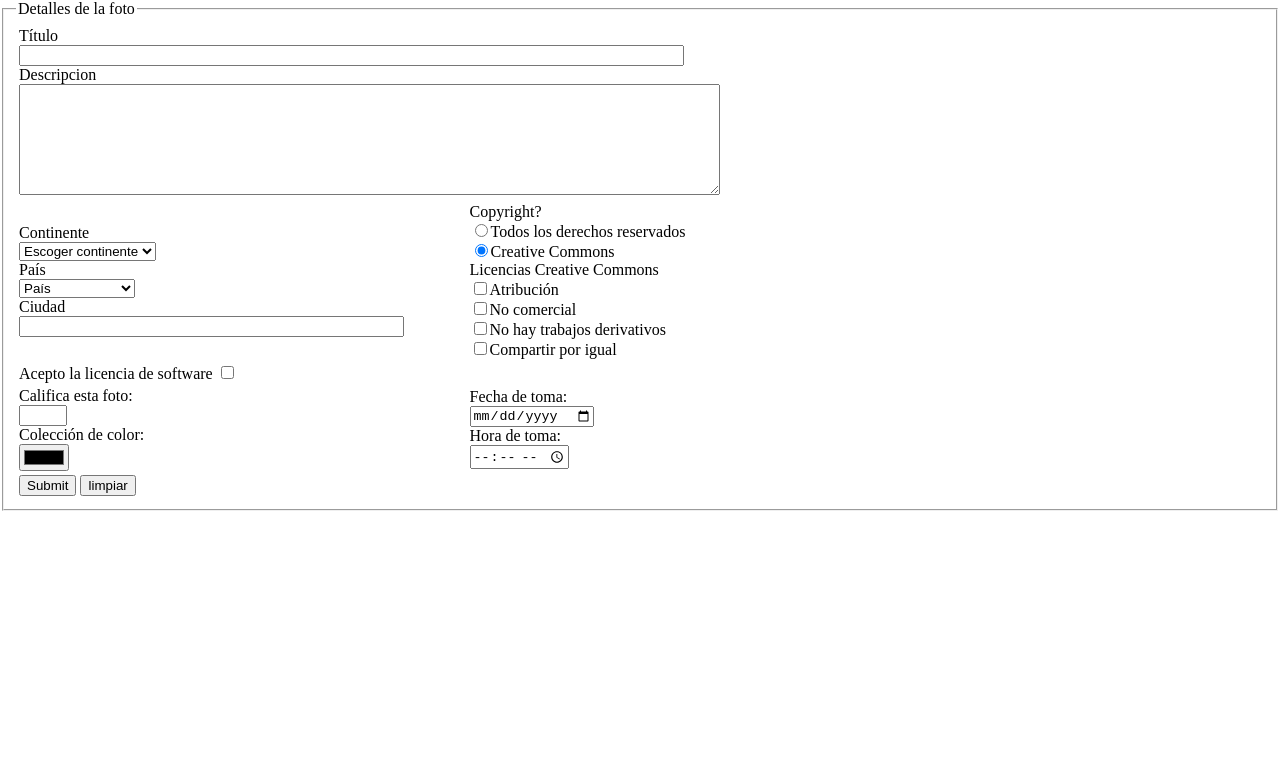
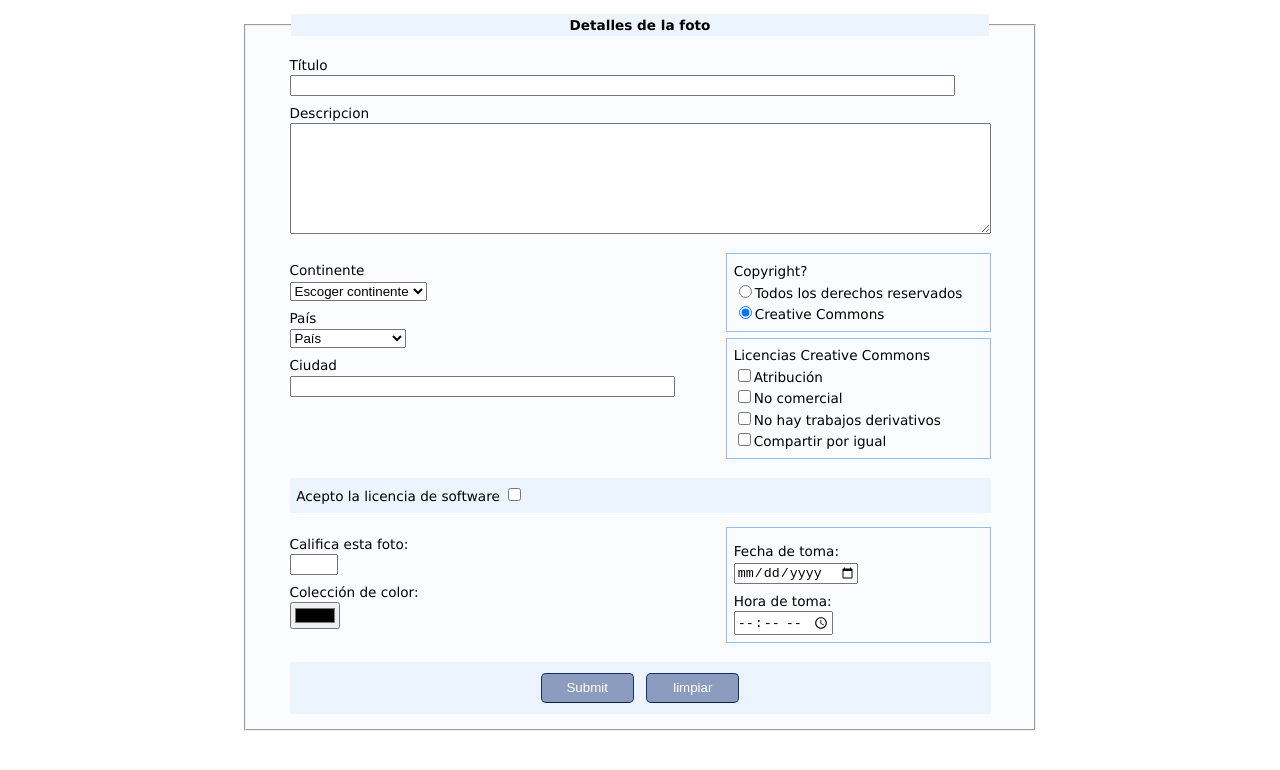
Before and after one commit to DavidGJ2002/actividad11, a plain HTML site: page index.html in a window 1280 px wide. Drawn offline with Linux system fonts and the light colour scheme.

Commit message:
Update index.html

```diff
--- a/index.html
+++ b/index.html
@@ -4,7 +4,7 @@
   <meta charset="utf-8">
   <title>Prevalidación</title>
   <link rel="stylesheet" href="reset.css">
-  <link rel="stylesheet" href="ejercicio01.css">
+  <link rel="stylesheet" href="estilo.css">
 </head>
 
 <body>
```
